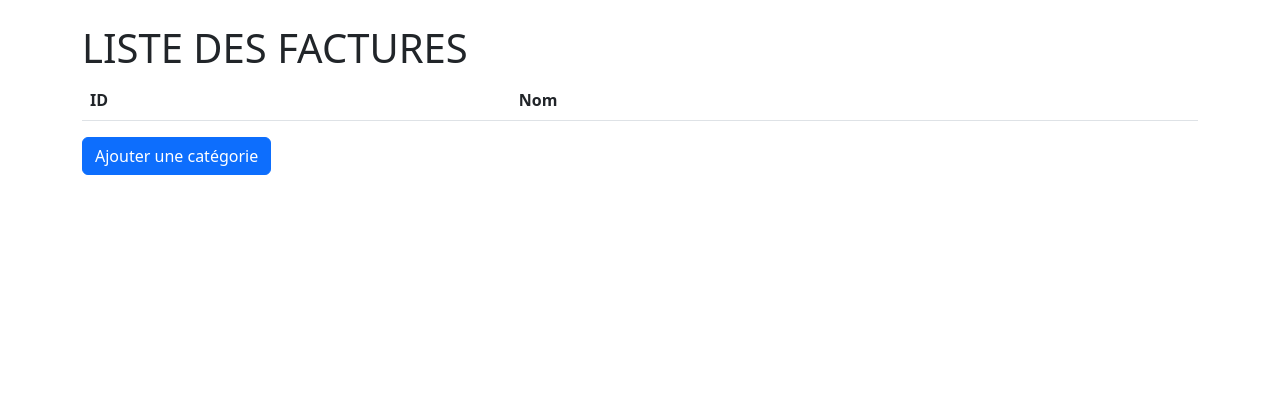
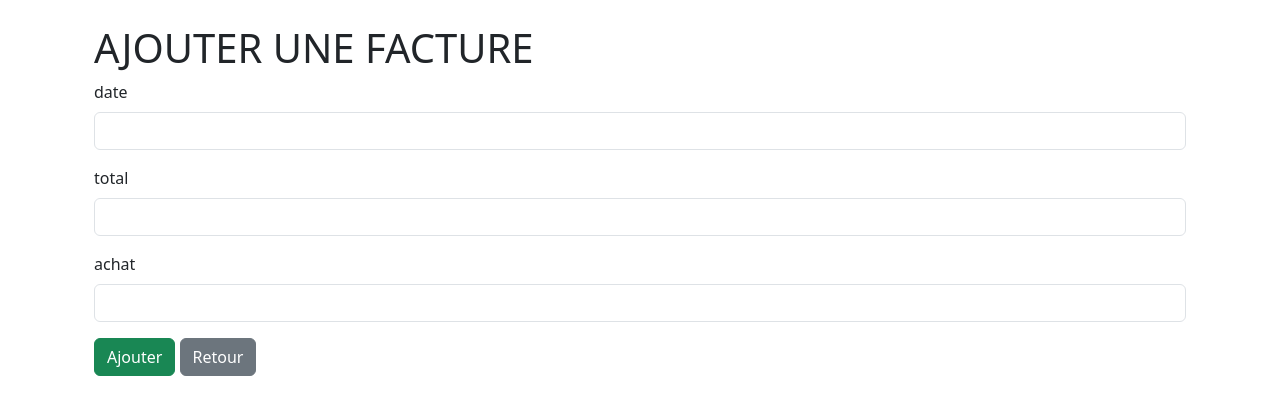
Before and after one commit to boylondon7/FINSEMESTRE, a Django app: page /BTK/factures/nouveau/ in a window 1280 px wide. Shown: the part 56-471 px from the top of the page. Run offline with Django 5.2, Linux system fonts and the light colour scheme; lists and menus that the app fills with data are empty.

Commit message:
Creation et modifications sur ajout des factures

```diff
--- a/BTK/models.py
+++ b/BTK/models.py
@@ -1,7 +1,7 @@
 from django.db import models
 
 # Create your models here.
-from django.db import models
+
 
 class Categorie(models.Model):
     nom = models.CharField(max_length=255)
--- a/BTK/templates/factures/ajout.html
+++ b/BTK/templates/factures/ajout.html
@@ -1,24 +1,26 @@
 {% extends 'base.html' %}
 
-{% block title %}LISTE DES FACTURES{% endblock %}
+{% block title %}AJOUTER UNE FACTURE {% endblock %}
 
 {% block content %}
-    <h1>LISTE DES FACTURES</h1>
-    <table class="table table-striped">
-        <thead>
-            <tr>
-                <th>ID</th>
-                <th>Nom</th>
-            </tr>
-        </thead>
-        <tbody>
-            {% for categorie in categories %}
-                <tr>
-                    <td>{{ categorie.id }}</td>
-                    <td>{{ categorie.nom }}</td>
-                </tr>
-            {% endfor %}
-        </tbody>
-    </table>
-    <a href="{% url 'ajout_categorie' %}" class="btn btn-primary">Ajouter une catégorie</a>
+    <div class="container">
+        <h1>AJOUTER UNE FACTURE</h1>
+        <form method="post">
+            {% csrf_token %}
+            <div class="mb-3">
+                <label for="nom" class="form-label">date </label>
+                <input type="text" class="form-control" id="nom" name="nom" required>
+            </div>
+            <div class="mb-3">
+                <label for="total" class="form-label">total </label>
+                <input type="int" class="form-control" id="total" name="total" required>
+            </div>
+            <div class="mb-3">
+                <label for="achat" class="form-label">achat</label>
+                <input type="text" class="form-control" id="achat" name="achat" required>
+            </div>
+            <button type="submit" class="btn btn-success">Ajouter</button>
+            <a href="{% url 'liste_factures' %}" class="btn btn-secondary">Retour</a>
+        </form>
+    </div>
 {% endblock %}
```
Also changed, not shown: BTK/templates/categories/ajout.html (+13 -19 lines), BTK/templates/factures/liste.html (+9 -7 lines).
